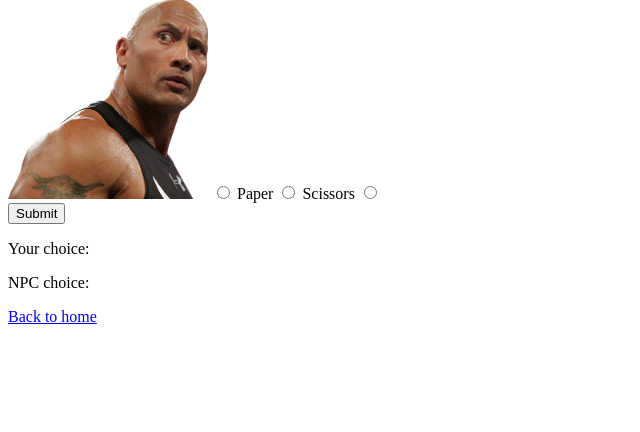
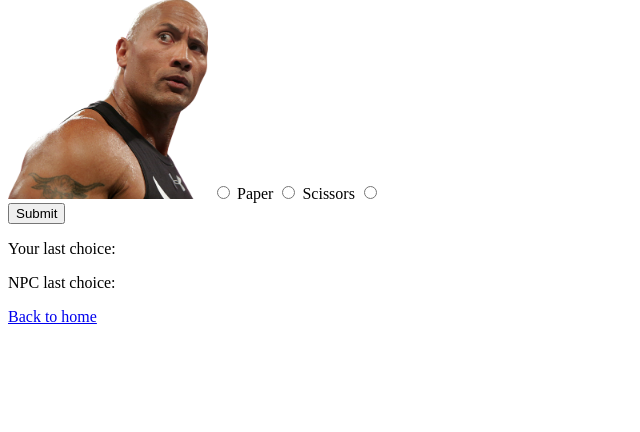
Before and after one commit to jhteh2000/SSE-lab2, a Flask app: page /rockpaperscissors in a window 1280 px wide. Shown: the part 81-513 px from the top of the page, without its empty margins (0-640 px from the left). Run offline with Flask 3, Linux system fonts and the light colour scheme.

Commit message:
change to last choice

```diff
--- a/api/templates/rockpaperscissors.html
+++ b/api/templates/rockpaperscissors.html
@@ -20,8 +20,8 @@
         <br>
         <button type="submit">Submit</button>
     </form>
-    <p>Your choice: {{ input }}</p>
-    <p>NPC choice: {{ bot_input }}</p>
+    <p>Your last choice: {{ input }}</p>
+    <p>NPC last choice: {{ bot_input }}</p>
     <p>{{ result }}</p>
     <a href="/">Back to home</a>
 </body>
```
